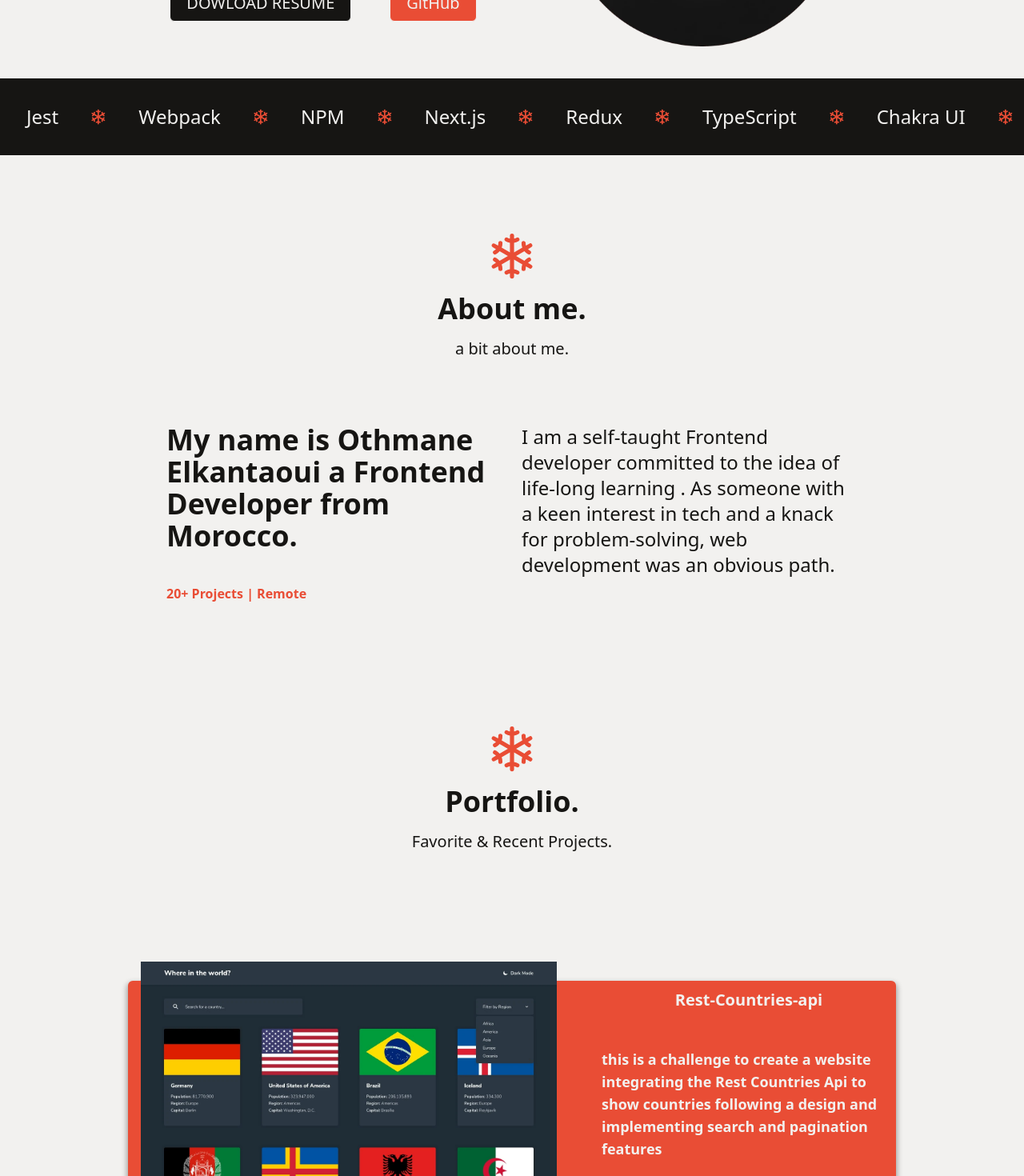
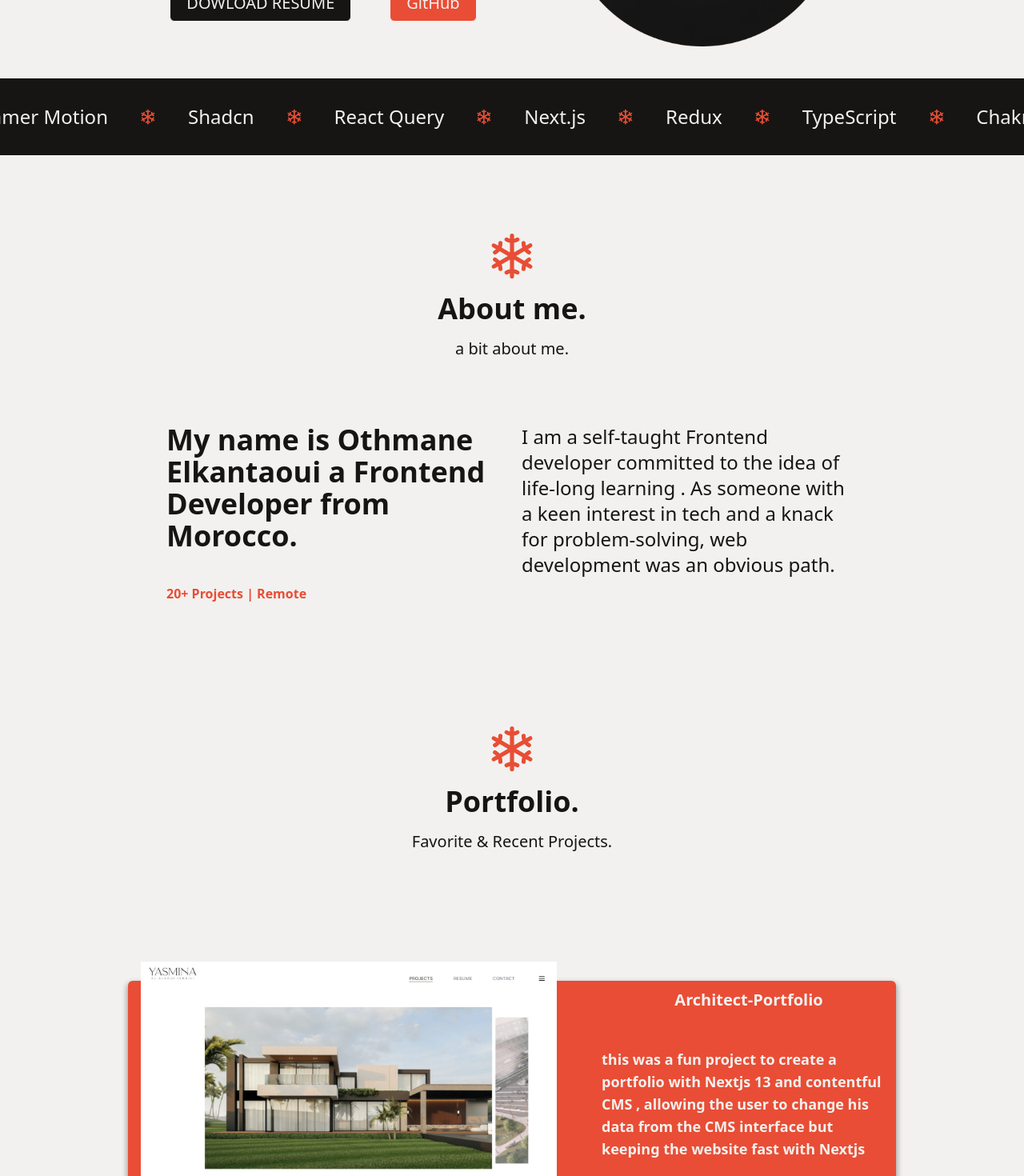
Before and after one commit to polymahh/othmane-elkantaoui, a React (Create React App) app: page / in a window 1280 px wide. Shown: the part 420-1890 px from the top of the page at 80% size. Built offline with nearby package versions, Linux system fonts and the light colour scheme.

Commit message:
new project

```diff
--- a/src/Components/About/about.jsx
+++ b/src/Components/About/about.jsx
@@ -81,11 +81,11 @@ export const About = (props) => {
               <IoSnow className="mx-10 text-xl text-red-p" />
               <h4>TailWindCss</h4>
               <IoSnow className="mx-10 text-xl text-red-p" />
-              <h4>Jest</h4>
+              <h4>Framer Motion</h4>
               <IoSnow className="mx-10 text-xl text-red-p" />
-              <h4>Webpack</h4>
+              <h4>Shadcn</h4>
               <IoSnow className="mx-10 text-xl text-red-p" />
-              <h4>NPM</h4>
+              <h4>React Query</h4>
               <IoSnow className="mx-10 text-xl text-red-p" />
               <h4>Next.js</h4>
               <IoSnow className="mx-10 text-xl text-red-p" />
@@ -118,11 +118,11 @@ export const About = (props) => {
               <IoSnow className="mx-10 text-xl text-red-p" />
               <h4>TailWindCss</h4>
               <IoSnow className="mx-10 text-xl text-red-p" />
-              <h4>Jest</h4>
+              <h4>Framer Motion</h4>
               <IoSnow className="mx-10 text-xl text-red-p" />
-              <h4>Webpack</h4>
+              <h4>Shadcn</h4>
               <IoSnow className="mx-10 text-xl text-red-p" />
-              <h4>NPM</h4>
+              <h4>React Query</h4>
               <IoSnow className="mx-10 text-xl text-red-p" />
               <h4>Next.js</h4>
               <IoSnow className="mx-10 text-xl text-red-p" />
--- a/src/Components/Projects/projects.jsx
+++ b/src/Components/Projects/projects.jsx
@@ -3,10 +3,19 @@ import { IoSnow } from "react-icons/io5";
 
 const projectList = [
   {
+    image: "yassmina-portfolio.webp",
+    title: "Architect-Portfolio",
+    description:
+      "this was a fun project to create a portfolio with Nextjs 13 and contentful CMS , allowing the user to change his data from the CMS interface but keeping the website fast with Nextjs",
+    stack: ["Nextjs", "Contentful", "React Query", "Framer Motion"],
+    liveLink: "https://yassmina-portfolio.vercel.app/projects",
+    gitLink: "https://github.com/polymahh/yassmina-portfolio",
+  },
+  {
     image: "rest-countries-api.webp",
     title: "Rest-Countries-api",
     description:
-      "this is a challenge to create a website integrating the Rest Countries Api to show countries following a design and implementing search and pagination features ",
+      "this is a challenge to create a website integrating the Rest Countries Api to show countries, following a design and implementing search and pagination features ",
     stack: ["Nextjs", "Typescript", "Context api", "TailwindCss"],
     liveLink: "http://rest-countries-api-polymahh.vercel.app/",
     gitLink: "https://github.com/polymahh/rest-countries-api",
```
Also changed, not shown: public/yassmina-portfolio.webp (added).
